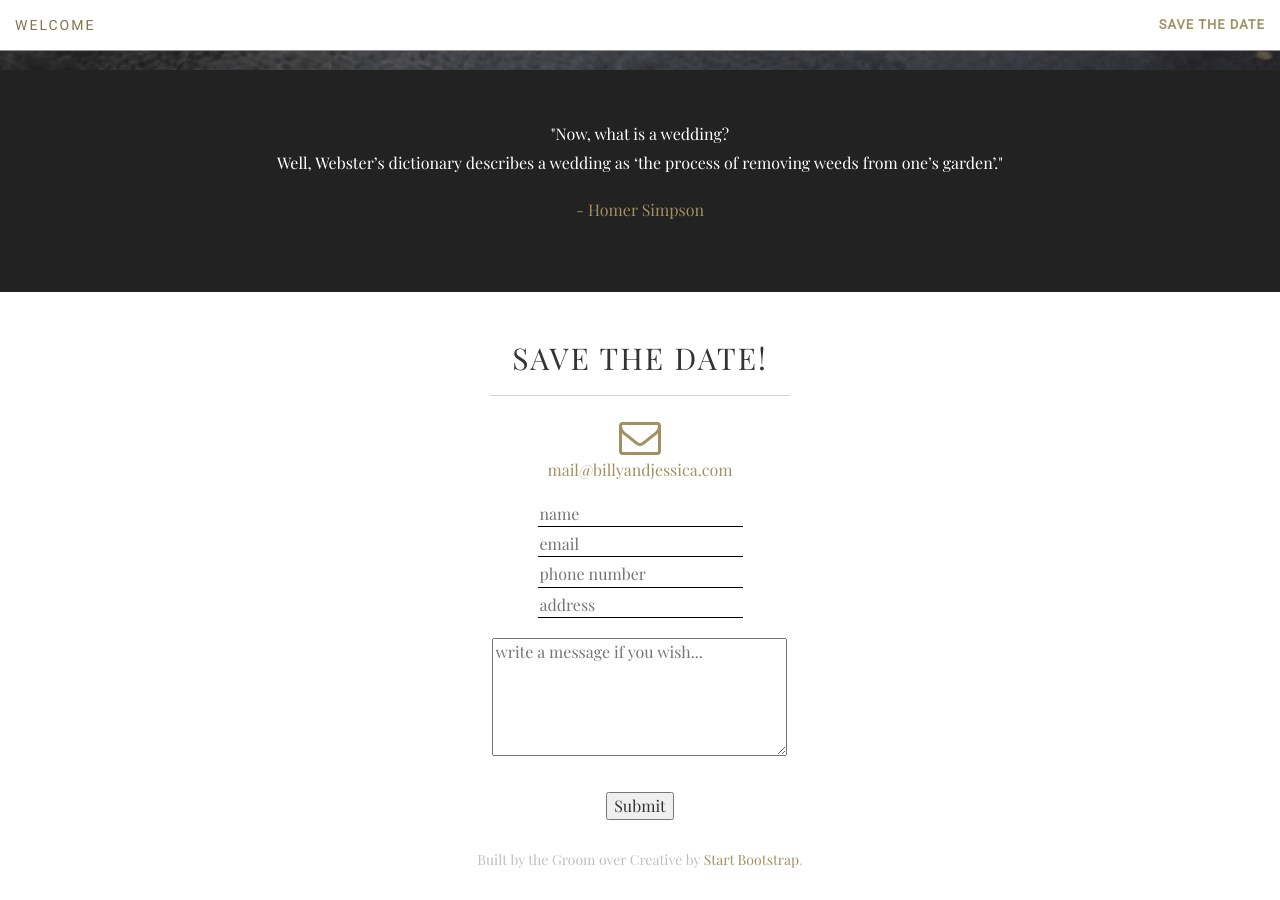
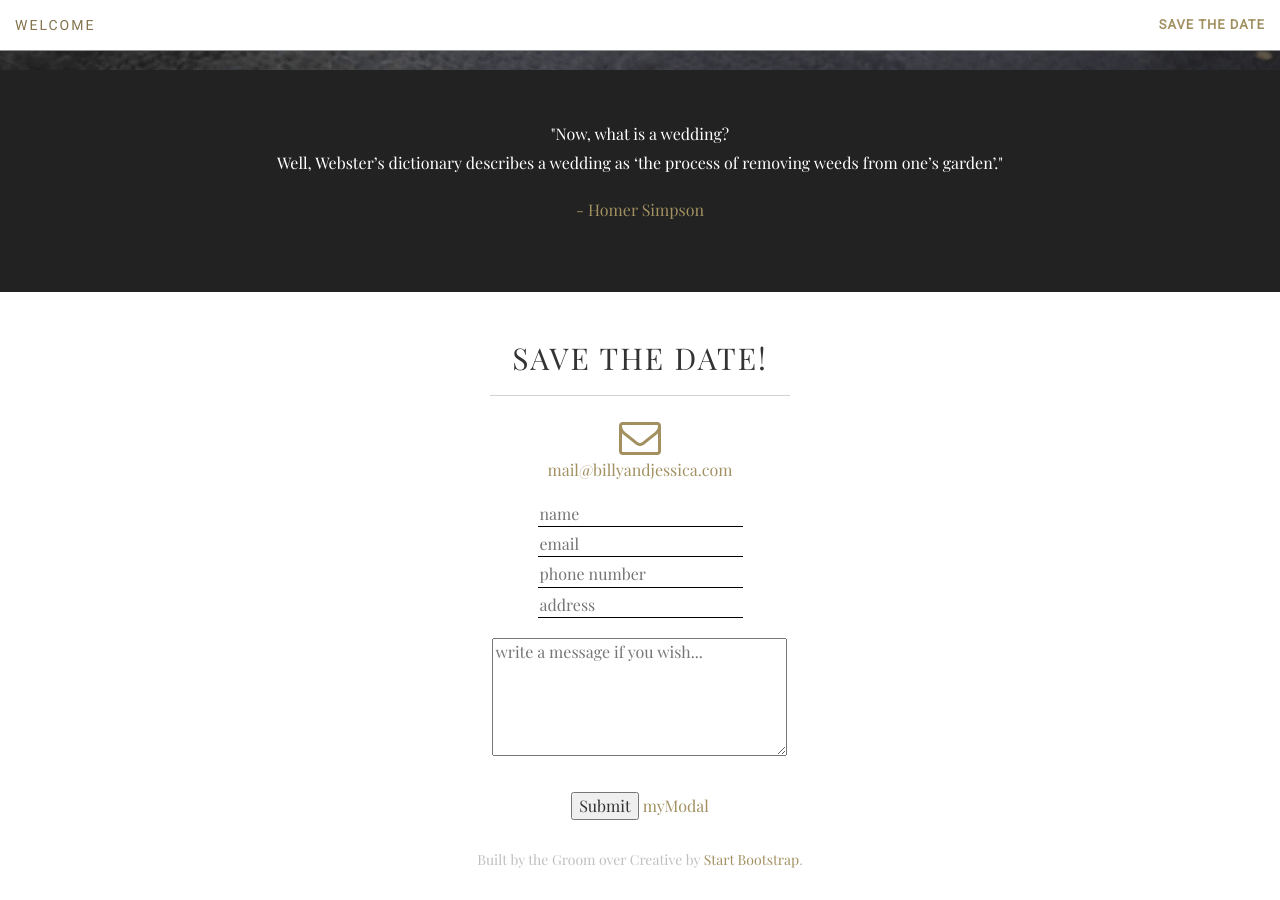
Before and after one commit to notbleh/wed-website, a Jekyll site: the page built from index.html, in a window 1280 px wide and 900 px high, scrolled down 830 px. Built offline with Jekyll 4.4.1, drawn with Linux system fonts in a browser that asks for light colours.

Commit message:
Update contact.html

```diff
--- a/_includes/contact.html
+++ b/_includes/contact.html
@@ -32,6 +32,10 @@
                     <div class="row">
                         <input type="hidden" name="redirect" value="https://notbleh.github.io/">
                         <input type="submit" value="Submit" data-toggle="modal" data-target="#myModal">
+                        <a href="https://billyandjessica.com/index.html#myModal">myModal</a>
+                    </div>
+                </form>
+            </div>
         </div>
         <!-- Modal -->
             <div class="modal fade" id="myModal" role="dialog">
@@ -47,9 +51,6 @@
                 </div>
             </div>
         </div>
-                </form>
-            </div>
-        </div>
         <div class="tagline row text-center">
             Built by the Groom over Creative by <a href="http://www.startbootstrap.com">Start Bootstrap</a>.
         </div>
```
Lines whose indentation alone changed are shown as unchanged.
